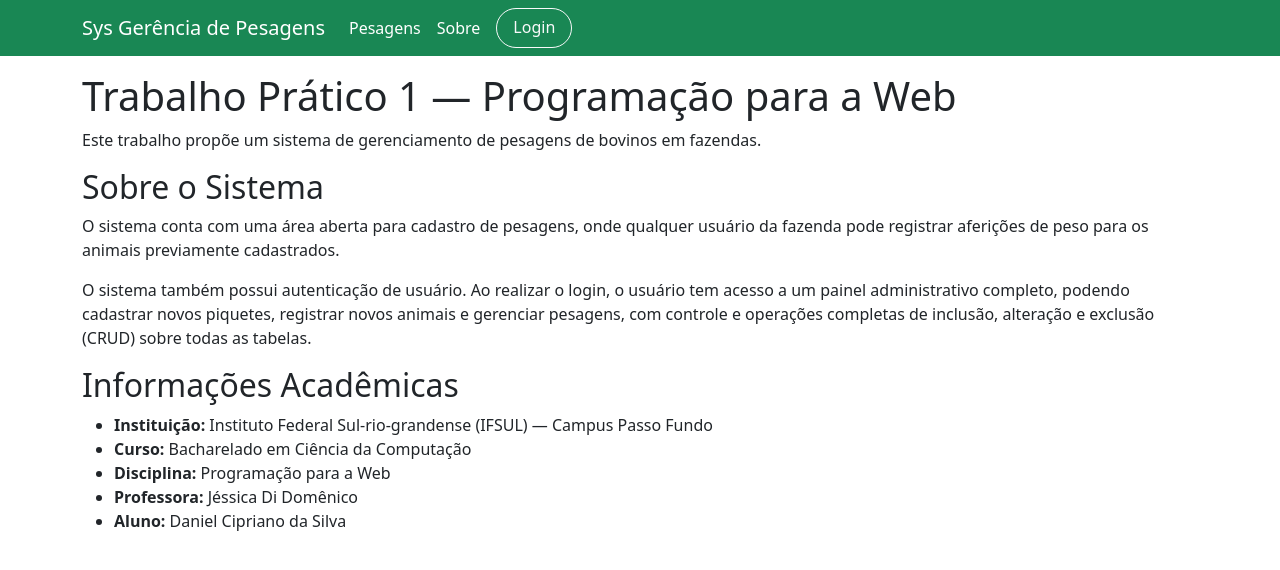
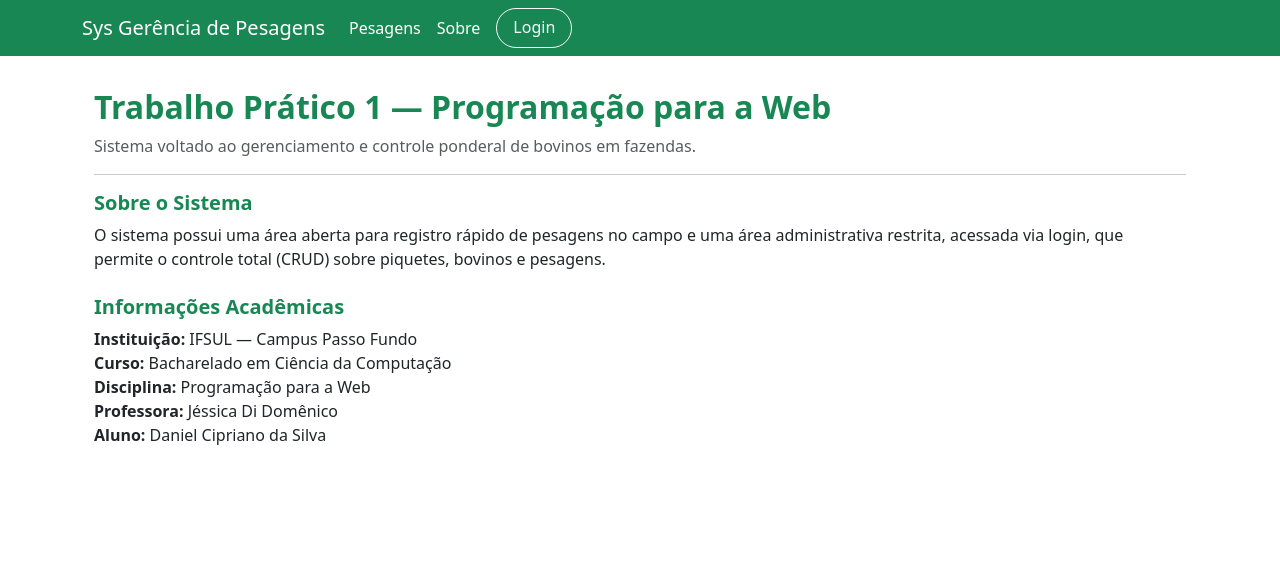
Before and after one commit to danielc-silva/gerenciador-pesagens, a React (Create React App) app: page /sobre in a window 1280 px wide. Shown: the top 570 px of the page. Built offline with nearby package versions, Linux system fonts and the light colour scheme; no server answers.

Commit message:
ajustes em bem vindo sobre usuario

```diff
--- a/src/BemVindo.jsx
+++ b/src/BemVindo.jsx
@@ -1,14 +1,23 @@
 const BemVindo = () => {
-    return (
-        <>
-            <br></br>
-            <h1>Gerenciador de Pesagens Bovinas</h1>
-            <p>Desenvolvido para simplificar o manejo na fazenda, o Gerenciador de Pesagens opera em dois níveis de acesso:<br></br>
+  return (
+    <div className="container py-4">
+      <h2 className="text-success fw-bold mb-3">
+        Gerenciador de Pesagens Bovinas
+      </h2>
 
-                Na lida de campo, os funcionários têm acesso rápido para registrar a pesagem de cada animal na balança de forma simples e sem burocracia.<br></br>
-                Já no painel administrativo, o proprietário conta com ferramentas completas de governança para gerenciar o histórico de pesagens, cadastrar e alocar o rebanho e controlar a capacidade de cada piquete.</p>
-        </>
-    )
-}
+      <p className="text-muted">
+        Desenvolvido para simplificar o manejo na fazenda, o Gerenciador de Pesagens opera em dois níveis de acesso:
+      </p>
+
+      <p>
+        <strong>Lida de campo:</strong> os funcionários têm acesso rápido para registrar a pesagem de cada animal na balança de forma simples e sem burocracia.
+      </p>
+
+      <p>
+        <strong>Painel administrativo:</strong> o proprietário conta com ferramentas completas de governança para gerenciar o histórico de pesagens, cadastrar e alocar o rebanho e controlar a capacidade de cada piquete.
+      </p>
+    </div>
+  );
+};
 
 export default BemVindo;
--- a/src/Sobre.jsx
+++ b/src/Sobre.jsx
@@ -1,29 +1,30 @@
 const Sobre = () => {
   return (
-        <>
-            <h1>Trabalho Prático 1 — Programação para a Web</h1>
-            <p>
-                Este trabalho propõe um sistema de gerenciamento de pesagens de bovinos em fazendas.
+    <div className="container py-3">
+      <h2 className="text-success fw-bold mb-2">
+        Trabalho Prático 1 — Programação para a Web
+      </h2>
+      <p className="text-muted">
+        Sistema voltado ao gerenciamento e controle ponderal de bovinos em fazendas.
       </p>
 
-            <h2>Sobre o Sistema</h2>
+      <hr />
+
+      <h3 className="h5 fw-bold text-success mt-3">Sobre o Sistema</h3>
       <p>
-                O sistema conta com uma área aberta para cadastro de pesagens, onde qualquer usuário da fazenda pode registrar aferições de peso para os animais previamente cadastrados.
-            </p>
-            <p>
-                O sistema também possui autenticação de usuário. Ao realizar o login, o usuário tem acesso a um painel administrativo completo, podendo cadastrar novos piquetes, registrar novos animais e gerenciar pesagens, com controle e operações completas de inclusão, alteração e exclusão (CRUD) sobre todas as tabelas.
+        O sistema possui uma área aberta para registro rápido de pesagens no campo e uma área administrativa restrita, acessada via login, que permite o controle total (CRUD) sobre piquetes, bovinos e pesagens.
       </p>
 
-            <h2>Informações Acadêmicas</h2>
-            <ul>
-                <li><strong>Instituição:</strong> Instituto Federal Sul-rio-grandense (IFSUL) — Campus Passo Fundo</li>
+      <h3 className="h5 fw-bold text-success mt-4">Informações Acadêmicas</h3>
+      <ul className="list-unstyled">
+        <li><strong>Instituição:</strong> IFSUL — Campus Passo Fundo</li>
         <li><strong>Curso:</strong> Bacharelado em Ciência da Computação</li>
         <li><strong>Disciplina:</strong> Programação para a Web</li>
         <li><strong>Professora:</strong> Jéssica Di Domênico</li>
         <li><strong>Aluno:</strong> Daniel Cipriano da Silva</li>
       </ul>
-        </>
-    )
-}
+    </div>
+  );
+};
 
 export default Sobre;
--- a/src/Usuario.jsx
+++ b/src/Usuario.jsx
@@ -1,11 +1,14 @@
 import withAuth from "./withAuth";
+
 const Usuario = () => {
-    return (
-        <>
-            <h1>Dados do usuário</h1>
-            <p><b>Nome do usuário:</b> {localStorage.getItem("usuario")}</p>
-        </>
-    )
-}
+  return (
+    <div className="container py-4">
+      <h2 className="text-success fw-bold mb-3">Dados do Usuário</h2>
+      <p>
+        <strong>Nome do usuário:</strong> {localStorage.getItem("usuario")}
+      </p>
+    </div>
+  );
+};
 
 export default withAuth(Usuario);
```
Lines whose indentation alone changed are shown as unchanged.
